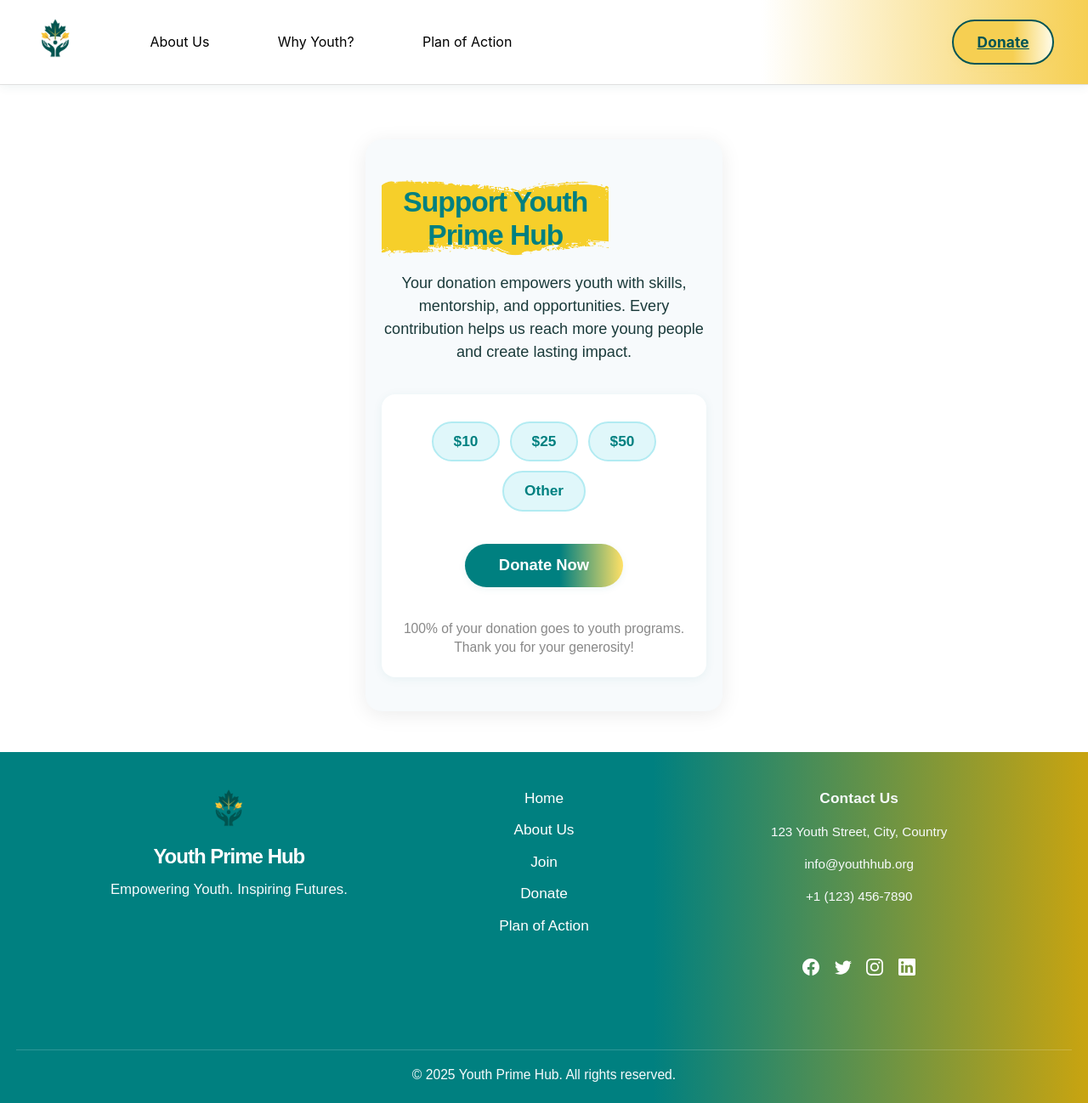
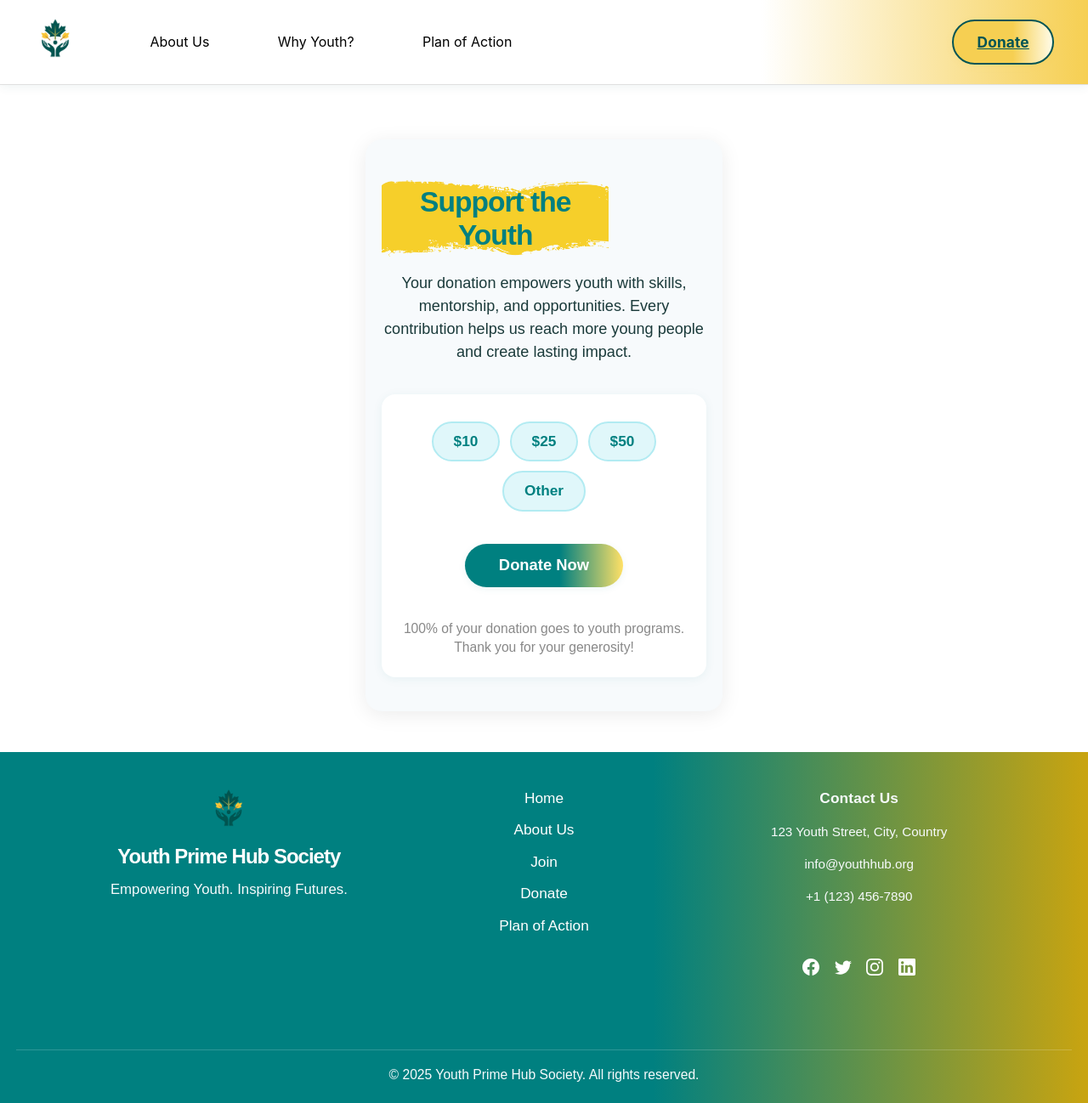
Before and after one commit to AbdulkarimMziya/Youth_hub, a React (Vite) app: page /donate in a window 1280 px wide. Shown: the whole page at 85% size. Built offline with nearby package versions, Linux system fonts and the light colour scheme; the HTML template or start-up script is replaced by a standard one.

Commit message:
Update Signup, Home, Donate pages and Footer component; modify index.html for improvements

```diff
--- a/index.html
+++ b/index.html
@@ -4,7 +4,7 @@
     <meta charset="UTF-8" />
   <link rel="icon" type="image/png" href="/logo-transparent-bg.png" />
     <meta name="viewport" content="width=device-width, initial-scale=1.0" />
-  <title>Youth Prime Social Hub</title>
+  <title>Youth Prime Hub Society</title>
   </head>
   <body>
     <div id="root"></div>
--- a/src/Components/Footer/Footer.jsx
+++ b/src/Components/Footer/Footer.jsx
@@ -33,7 +33,7 @@ export default function Footer() {
       <div className="footer-content">
         <div className="footer-brand">
             <img src="/logo-transparent-bg.png" alt="Youth Prime Hub Logo" className="footer-logo-img" style={{ height: '48px', marginBottom: '0.4rem' }} />
-            <span className="footer-logo">Youth Prime Hub</span>
+            <span className="footer-logo">Youth Prime Hub Society</span>
             <p className="footer-tagline">Empowering Youth. Inspiring Futures.</p>
         </div>
     <nav className="footer-links">
@@ -63,7 +63,7 @@ export default function Footer() {
         </div>
       </div>
       <div className="footer-bottom">
-            <span>© {new Date().getFullYear()} Youth Prime Hub. All rights reserved.</span>
+            <span>© {new Date().getFullYear()} Youth Prime Hub Society. All rights reserved.</span>
       </div>
     </footer>
   );
--- a/src/pages/Donate.jsx
+++ b/src/pages/Donate.jsx
@@ -5,7 +5,7 @@ import './Donate.css';
 export default function Donate() {
   return (
     <div className="donate-container">
-      <h2>Support Youth Prime Hub</h2>
+      <h2>Support the Youth</h2>
       <p className="donate-desc">
         Your donation empowers youth with skills, mentorship, and opportunities. Every contribution helps us reach more young people and create lasting impact.
       </p>
--- a/src/pages/Home.jsx
+++ b/src/pages/Home.jsx
@@ -64,7 +64,7 @@ function Home() {
 	return (
 		<div className="container">
 			<section className="hero-section">
-				<h2>Youth Prime Social Hub</h2>
+				<h2>Youth Prime Hub Society</h2>
 				<div className="hero-content">
 					<h1 className="hero-title">Empowering Youth. Shaping Futures.</h1>
 					<p className="hero-tagline">
--- a/src/pages/Signup.jsx
+++ b/src/pages/Signup.jsx
@@ -8,7 +8,7 @@ export default function Signup() {
     return (
         <div className="signup-hero">
             <header className="hero-header">
-                <h1>Join Youth Prime Hub</h1>
+                <h1>Join the Youth</h1>
                 <p>
                     Become a part of our vibrant community. Sign up as a <strong>Youth Member</strong> to participate in our programs, or as a <strong>Staff Member</strong> to help guide and support youth.
                 </p>
```
